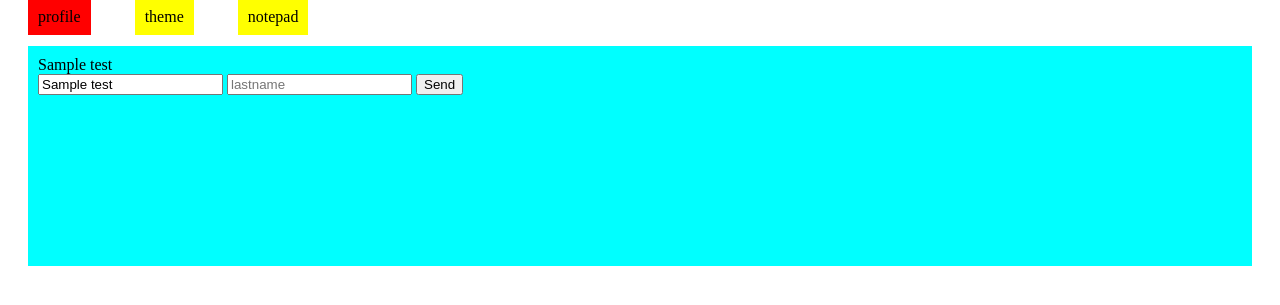
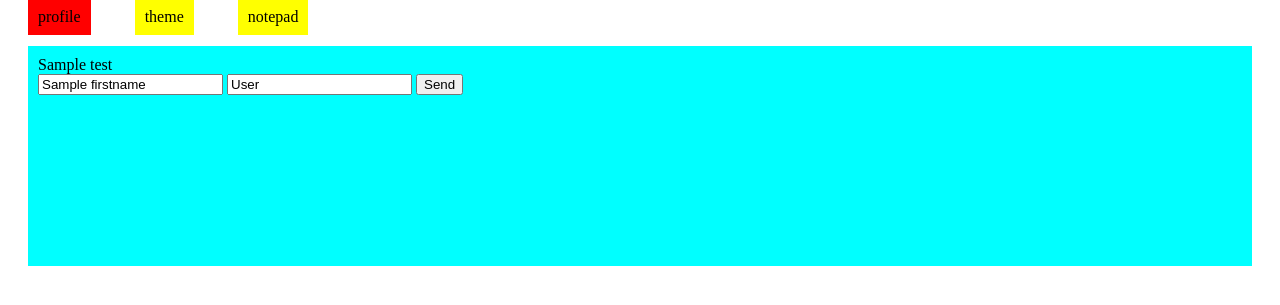
Before and after one commit to zlodiak/flask_adminka_1, a Flask app: template templates/admin.html in a window 1280 px wide. Shown: the top 305 px of the page. Run offline with Flask 2, Linux system fonts and the light colour scheme; the template is opened without the code that fills it: most values are stand-ins (such as "Sample title", 1, 10 or a date in 2020); some libraries are stand-ins or nearby versions.

Commit message:
display data for profile form

```diff
--- a/app.py
+++ b/app.py
@@ -17,9 +17,28 @@ def admin():
     if 'flask_adminka_authorized_user_id' not in request.cookies:
         return redirect('/', code=404)
 
-    test = 'qwe'
+    admin_forms_values = {
+        'firstname': None,
+        'lastname': None,
+    }
 
-    return render_template('admin.html', test=test)
+    with DB_connection() as db_connect:
+        db_cursor = db_connect.cursor()
+
+        id_auth_user = request.cookies.get('flask_adminka_authorized_user_id')
+        req = "select * from options where user_id='" + id_auth_user + "'"
+
+        try:
+            db_cursor.execute(req)
+            record = db_cursor.fetchone()
+            admin_forms_values['firstname'] = record[1]
+            admin_forms_values['lastname'] = record[2]
+            print('log: successfull retrieve admin_forms_values', admin_forms_values)
+        except:
+            print('log: failed retrieve admin_forms_values', admin_forms_values)
+
+        return render_template('admin.html', admin_forms_values=admin_forms_values)
+
 
 @app.route('/auth_request', methods=['POST'])
 def auth_request():
@@ -40,6 +59,7 @@ def auth_request():
         except:
             resp = Response('not authorized')
             return resp
+
 
 @app.route('/submit_profile_request', methods=['POST'])
 def submit_profile_request():
--- a/templates/admin.html
+++ b/templates/admin.html
@@ -12,8 +12,8 @@
 	<div class="bodies">
 		<div class="body body1" id="body1">{{ test }}
 			<div class="profile" method="POST">
-				<input type="text" name="firstname" placeholder="firstname" id="firstname" value="{{ test }}">
-				<input type="text" name="lastname" placeholder="lastname" id="lastname">
+				<input type="text" name="firstname" placeholder="firstname" id="firstname" value="{{ admin_forms_values['firstname'] }}">
+				<input type="text" name="lastname" placeholder="lastname" id="lastname" value="{{ admin_forms_values['lastname'] }}">
 				<button type="submit" class="submit" id="profileSubmitBtn">Send</button>
 			</div>
 			<div class="msg error" id="errorMsg">Operation is failed</div>
```
